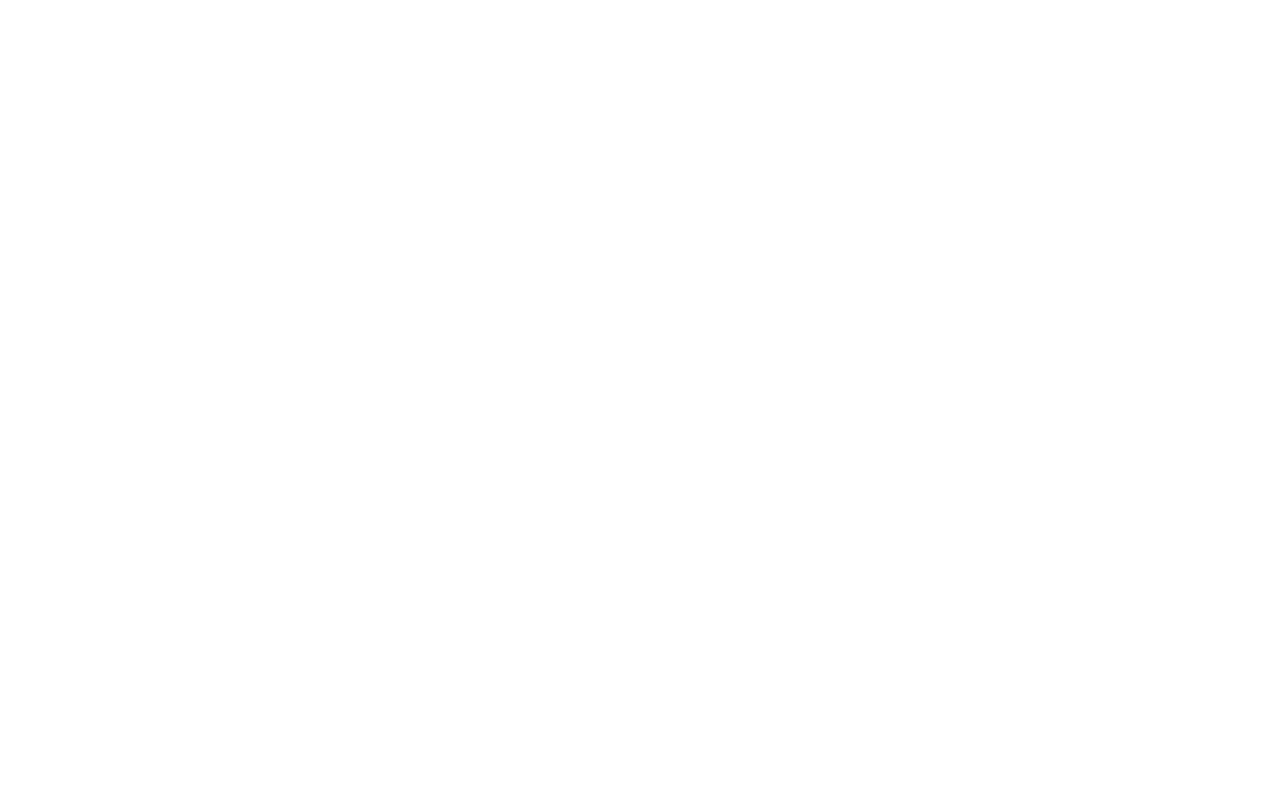
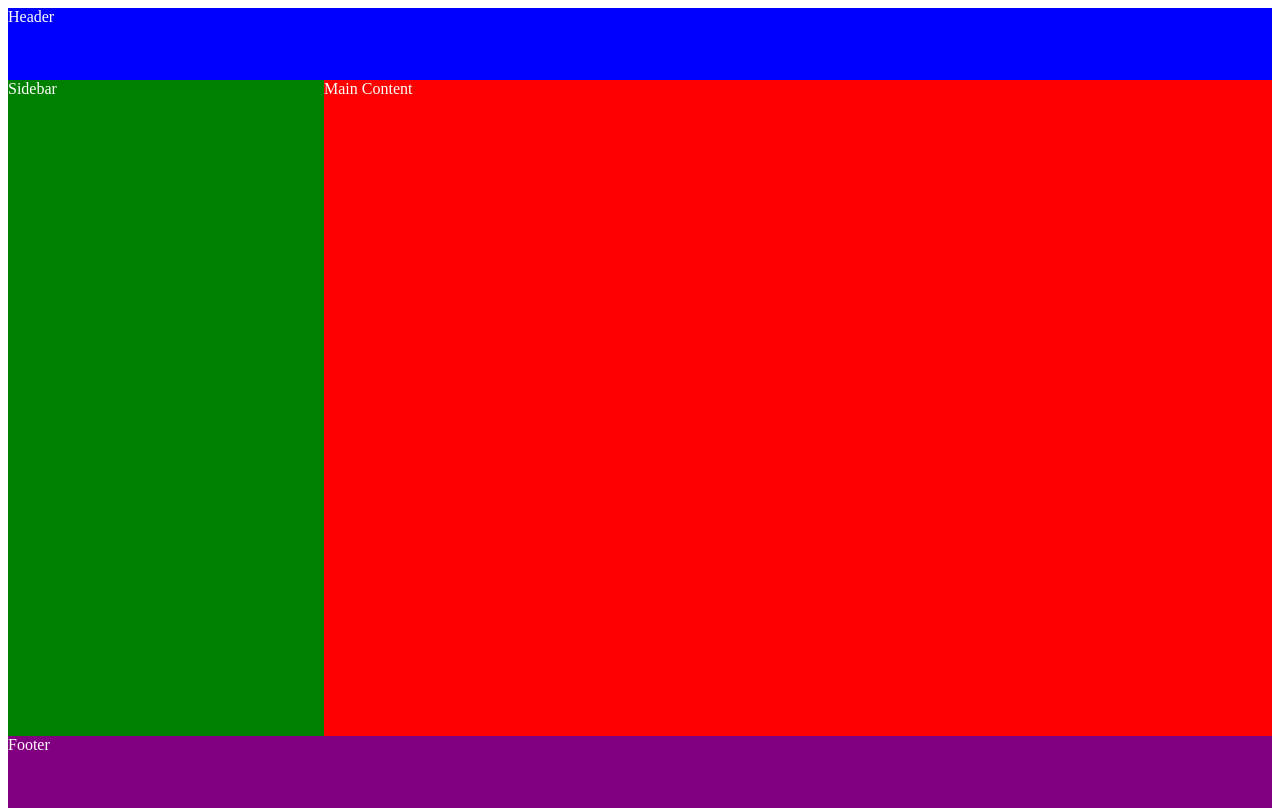
Before and after one commit to hafsasaleem27/layout-sol-max, a plain HTML site: page index.html in a window 1280 px wide. Drawn offline with Linux system fonts and the light colour scheme.

Commit message:
solved layout using grid

```diff
--- a/index.html
+++ b/index.html
@@ -8,6 +8,9 @@
         <link rel="stylesheet" href="main.css"/>
     </head>
     <body>
-
+        <header>Header</header>
+        <main>Main Content</main>
+        <aside>Sidebar</aside>
+        <footer>Footer</footer>
     </body>
 </html>
--- a/main.css
+++ b/main.css
@@ -0,0 +1,36 @@
+html {
+    height: 100%;
+}
+
+body {
+    height: 100%;
+    display: grid;
+    grid-template-columns: [col-1-start] 1fr [col-1-end col-2-start] 3fr [col-2-end];
+    grid-template-rows: 4.5rem auto 4.5rem;
+}
+
+header {
+    background-color: blue;
+    color: white;
+    grid-column-start: col-1-start;
+    grid-column-end: col-2-end;
+}
+
+main {
+    background-color: red;
+    color: white;
+    grid-column-start: col-2-start;
+}
+
+aside {
+    background-color: green;
+    color: white;
+    grid-row-start: 2;
+}
+
+footer {
+    background-color: purple;
+    color: white;
+    grid-column-start: col-1-start;
+    grid-column-end: col-2-end;
+}
```
